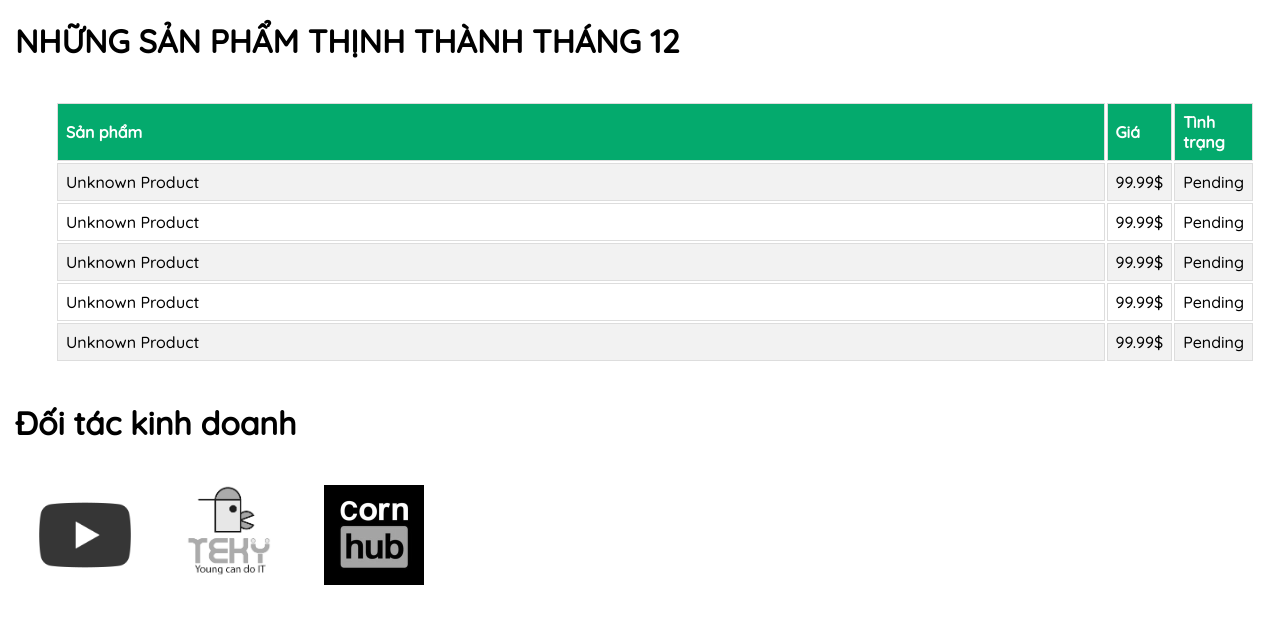
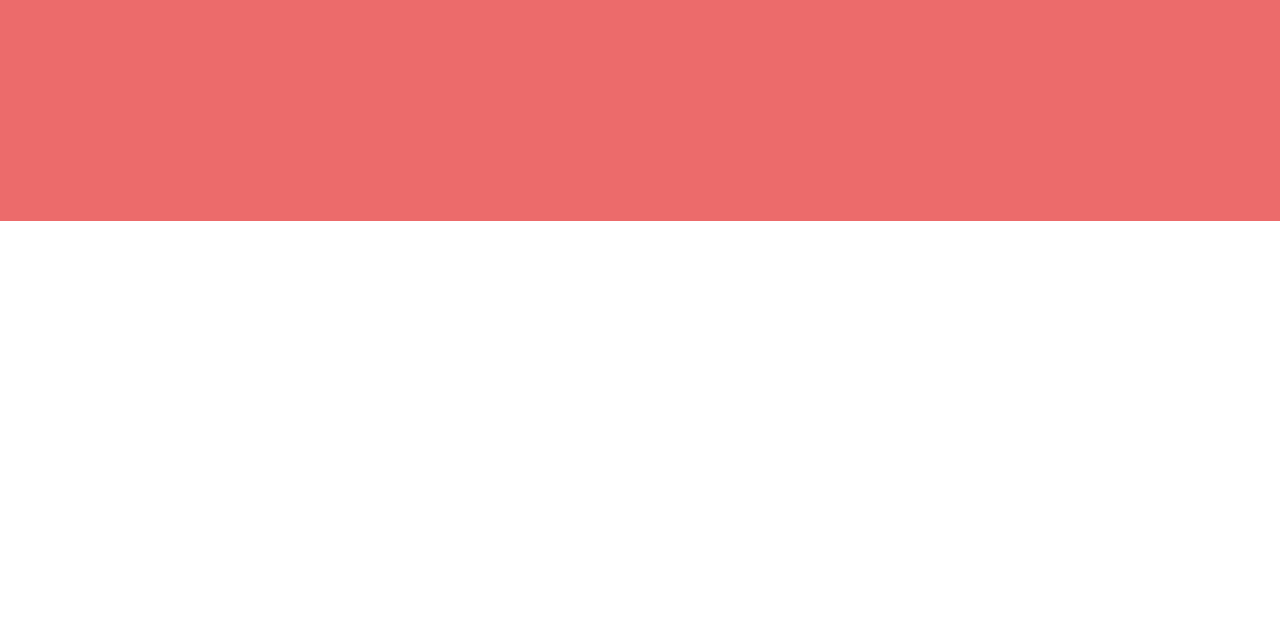
Before and after one commit to ndkcuber/Teky, a PHP site: page / in a window 1280 px wide; the page is wider, and only the part inside the window is pictured. Shown: the part 72-696 px from the top of that part. Run offline with PHP 8.4, Linux system fonts and the light colour scheme.

Commit message:
Update index.php

```diff
--- a/index.php
+++ b/index.php
@@ -6,54 +6,12 @@
 	<link rel="stylesheet" type="text/css" href="style.css">
 	<title>Trang chủ</title>
 </head>
-<body>
+<body onload="typeWriter()">
 	<?php
  		include "navbar.php";
 	 ?>
-	<div class="container">
-		<h1>NHỮNG SẢN PHẨM THỊNH THÀNH THÁNG 12</h1>
-		<div style="margin: 40px;" title="Bảng giá">
-			<table id="hs">
-			  <tr>
-			    <th>Sản phẩm</th>
-			    <th>Giá</th>
-			    <th>Tình trạng</th>
-			  </tr>
-			  <tr>
-			    <td>Unknown Product</td>
-			    <td>99.99$</td>
-			    <td>Pending</td>
-			  </tr>
-			  <tr>
-			    <td>Unknown Product</td>
-			    <td>99.99$</td>
-			    <td>Pending</td>
-			  </tr>
-			  <tr>
-			    <td>Unknown Product</td>
-			    <td>99.99$</td>
-			    <td>Pending</td>
-			  </tr>
-			  <tr>
-			    <td>Unknown Product</td>
-			    <td>99.99$</td>
-			    <td>Pending</td>
-			  </tr>
-			  <tr>
-			    <td>Unknown Product</td>
-			    <td>99.99$</td>
-			    <td>Pending</td>
-			  </tr>
-			</table>
-		</div>
-	</div>
-	<div class="container">
-		<h1>Đối tác kinh doanh</h1>
-		<div class="partner" title="partners">
-			<img src="cdn/youtube.png">
-			<img src="cdn/teky.png">
-			<img src="cdn/cornhub.jpg">
-		</div>
-	</div>
+	 <div style="min-width: 100%; min-height: 100%; background: #EC6B6B; display: block; padding: 100px;">
+	 	<h1 id="bigtitle" style="color: white;"></h1>
+	 </div>
 </body>
 </html>
```
